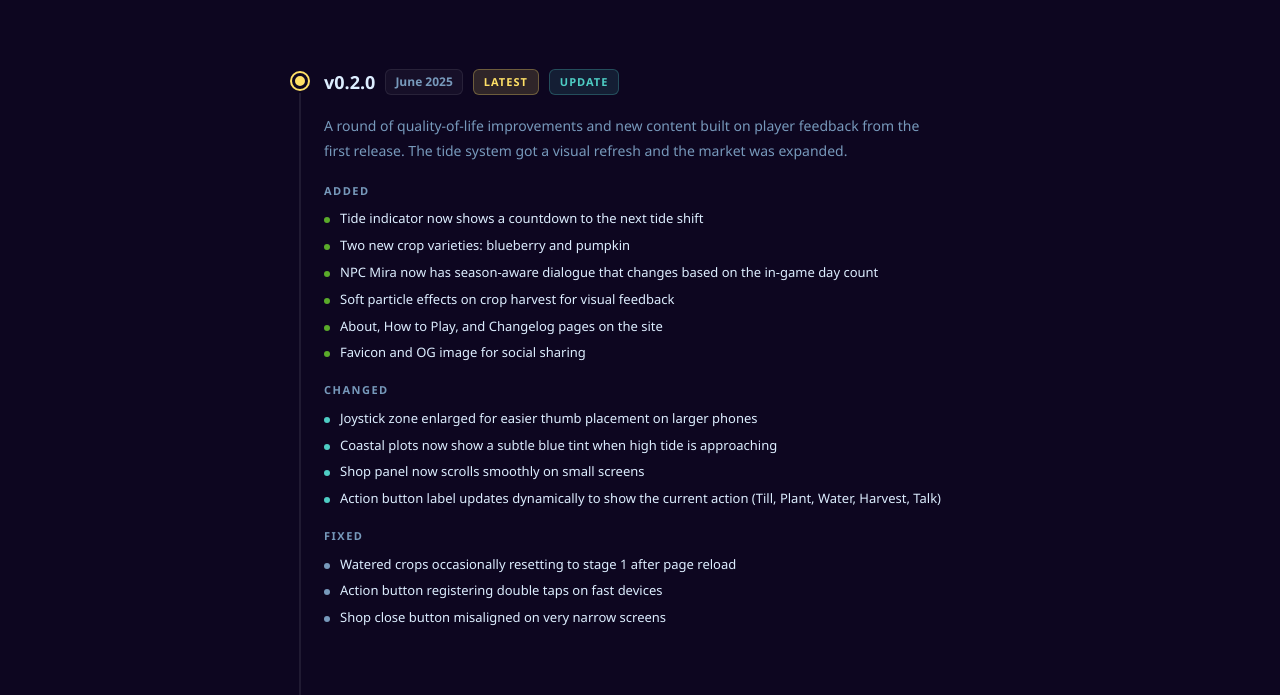
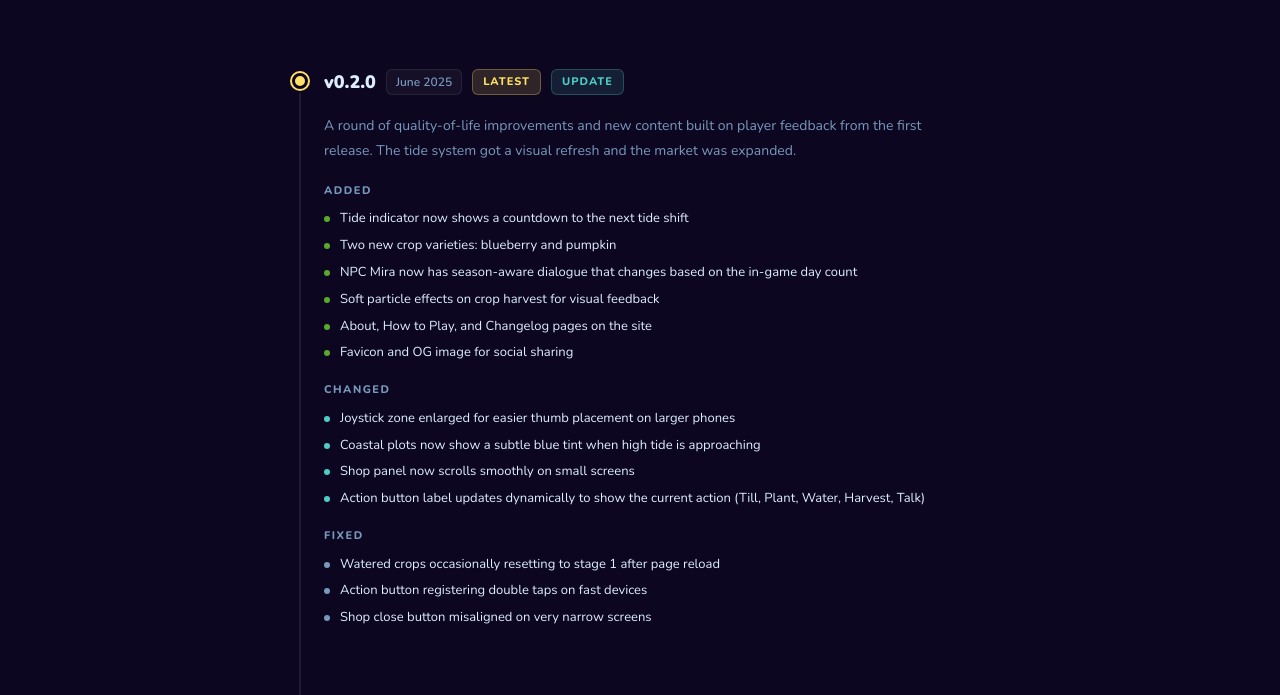
Before and after one commit to yusufsafary/lagoonvalley, a website: page public/changelog.html in a window 1280 px wide. Shown: the part 336-1031 px from the top of the page. Drawn offline with nearby package versions, Linux system fonts and the light colour scheme.

Commit message:
style: upgrade changelog page to Nunito font

```diff
--- a/public/changelog.html
+++ b/public/changelog.html
@@ -4,6 +4,9 @@
   <meta charset="UTF-8"/>
   <meta name="viewport" content="width=device-width, initial-scale=1.0"/>
   <title>Updates - Lagoon Valley</title>
+  <link rel="preconnect" href="https://fonts.googleapis.com"/>
+  <link rel="preconnect" href="https://fonts.gstatic.com" crossorigin/>
+  <link href="https://fonts.googleapis.com/css2?family=Nunito:wght@400;600;700;800;900&display=swap" rel="stylesheet"/>
   <meta name="description" content="See what has changed in Lagoon Valley. Full changelog of every release since the game launched."/>
   <link rel="icon" type="image/svg+xml" href="/favicon.svg"/>
   <meta property="og:title" content="Updates - Lagoon Valley"/>
@@ -22,7 +25,7 @@
       --gold: #ffe066;
       --text: #ddeeff;
       --muted: #7799bb;
-      --font: 'Segoe UI', system-ui, -apple-system, sans-serif;
+      --font: 'Nunito', 'Segoe UI', system-ui, sans-serif;
     }
 
     html { scroll-behavior: smooth; }
```
